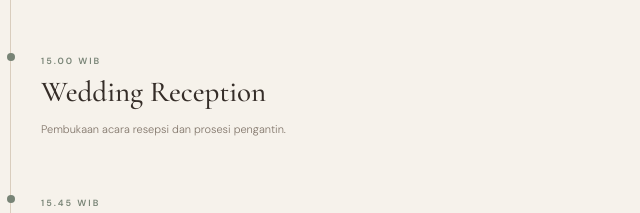
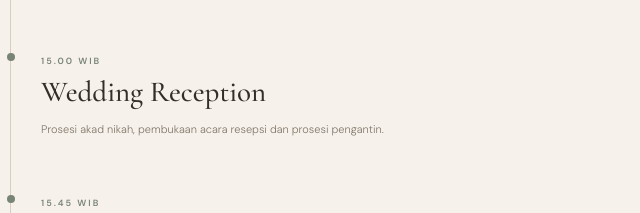
Before and after one commit to lintya643-byte/Evi-, a plain HTML site: page index.html in a window 1280 px wide. Shown: the part 5892-6105 px from the top of the page, 335-975 px from the left. Drawn offline with nearby package versions, Linux system fonts and the light colour scheme.

Commit message:
Update index.html

```diff
--- a/index.html
+++ b/index.html
@@ -806,7 +806,7 @@ button {cursor:pointer}
       <div class="timeline-item">
         <span class="timeline-time">15.00 WIB</span>
         <h3 class="timeline-title">Wedding Reception</h3>
-        <p class="timeline-desc">Pembukaan acara resepsi dan prosesi pengantin.</p>
+        <p class="timeline-desc">Prosesi akad nikah, pembukaan acara resepsi dan prosesi pengantin.</p>
       </div>
 
       <div class="timeline-item">
```
